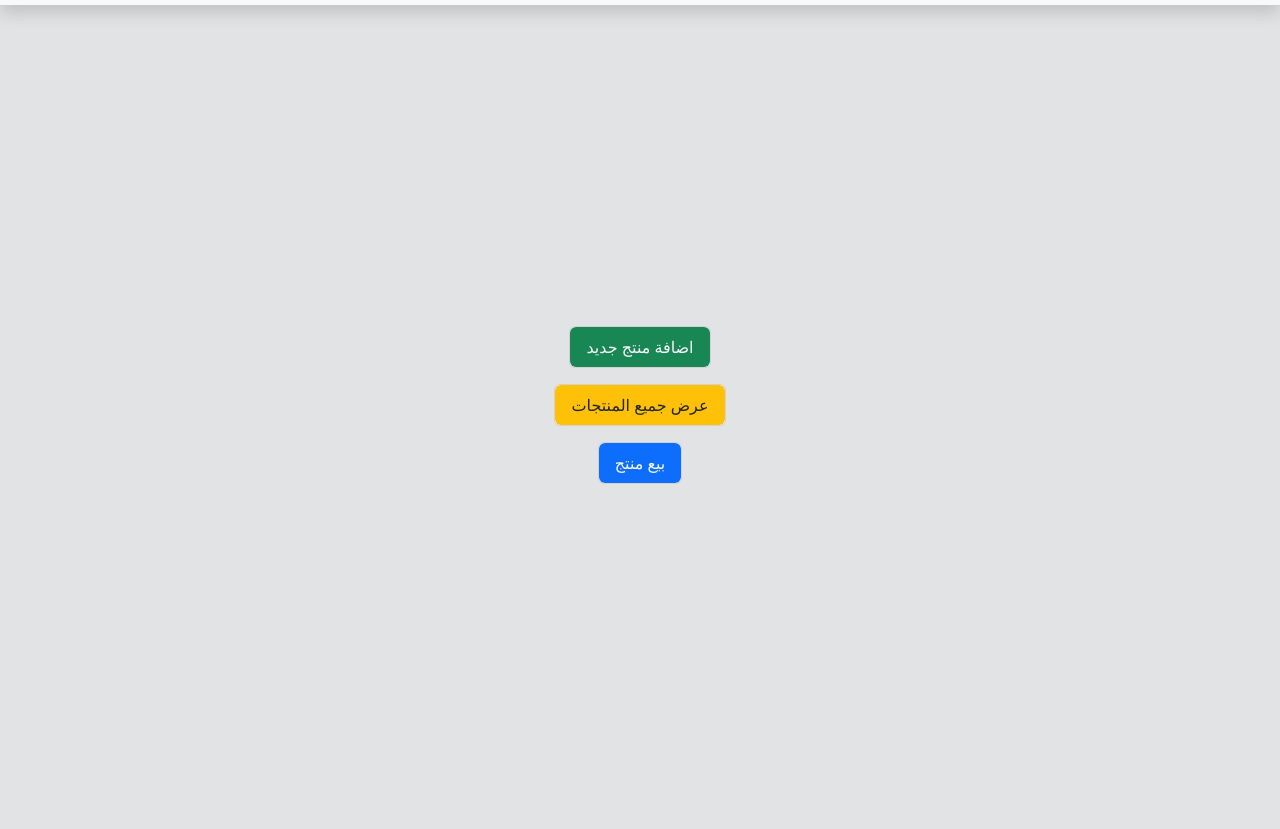
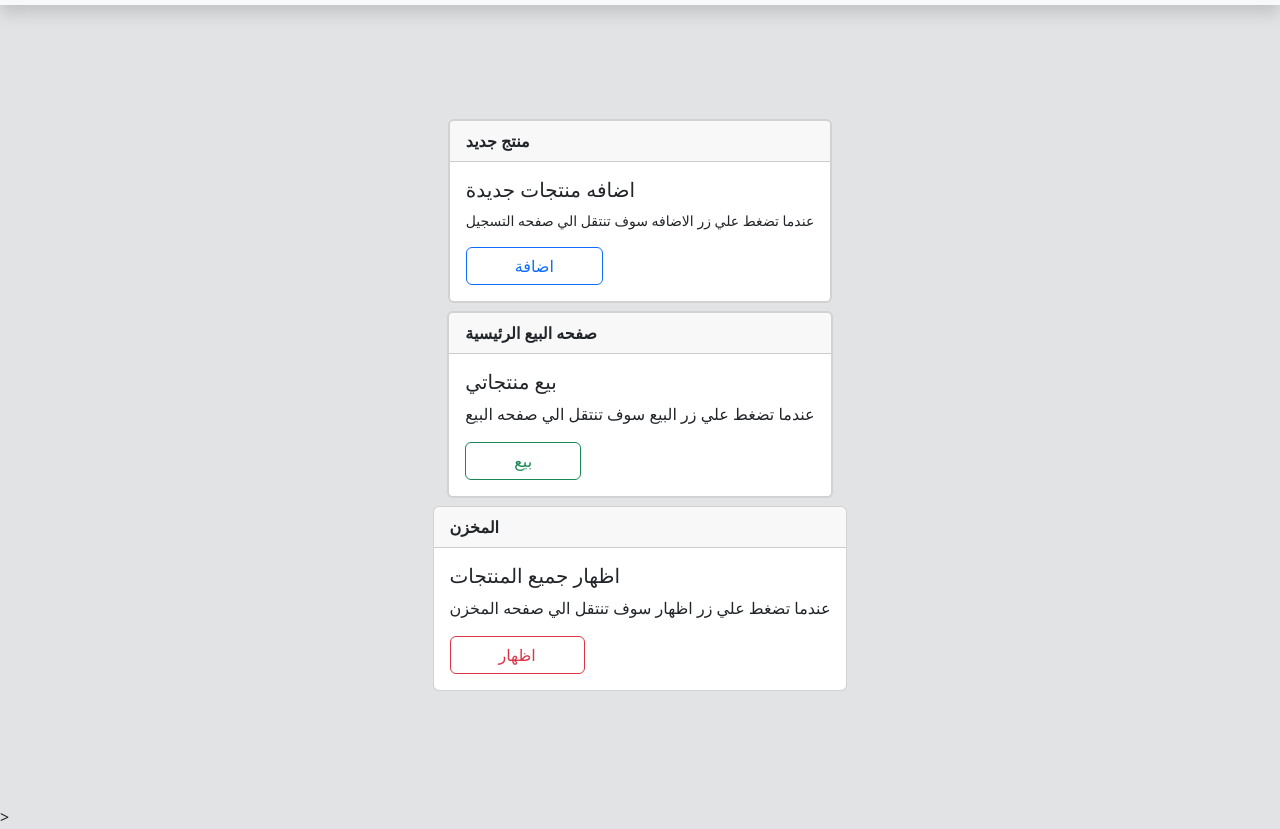
Before and after one commit to Ahmedkhaled-ui/70-OutLet, a plain HTML site: page index.html in a window 1280 px wide. Shown: the part 69-898 px from the top of the page. Before the commit the page ends 874 px from the top, so only its background shows below. Drawn offline with nearby package versions, Linux system fonts and the light colour scheme.

Commit message:
edit index page

```diff
--- a/index.html
+++ b/index.html
@@ -53,37 +53,40 @@
     <main>
       <section>
         <div
-          class="container vh-100 d-flex flex-column justify-content-center align-items-center gap-3">
-          <div class="card">
-            <a class="text-decoration-none" href="add.html">
-              <ul class="list-group list-group-flush">
-                <li class="list-group-item bg-success text-light rounded-2">
-                  اضافة منتج جديد
-                </li>
-              </ul>
-            </a>
+          class="container vh-100 d-flex flex-column justify-content-center align-items-center gap-2">
+          <div class="card border-2">
+            <div class="card-header fw-bolder">منتج جديد</div>
+            <div class="card-body">
+              <h5 class="card-title">اضافه منتجات جديدة</h5>
+              <p class="card-text small">
+                عندما تضغط علي زر الاضافه سوف تنتقل الي صفحه التسجيل
+              </p>
+              <a href="add.html" class="btn btn-outline-primary px-5">اضافة</a>
+            </div>
           </div>
-
-          <div class="card">
-            <a class="text-decoration-none" href="home.html">
-              <ul class="list-group list-group-flush">
-                <li class="list-group-item bg-warning rounded-2">
-                  عرض جميع المنتجات
-                </li>
-              </ul>
-            </a>
+          <div class="card border-2">
+            <div class="card-header fw-bolder">صفحه البيع الرئيسية</div>
+            <div class="card-body">
+              <h5 class="card-title">بيع منتجاتي</h5>
+              <p class="card-text">
+                عندما تضغط علي زر البيع سوف تنتقل الي صفحه البيع
+              </p>
+              <a href="sale.html" class="btn btn-outline-success px-5">بيع</a>
+            </div>
           </div>
-          <div class="card">
-            <a class="text-decoration-none" href="sale.html">
-              <ul class="list-group list-group-flush">
-                <li class="list-group-item bg-primary text-light rounded-2">
-                  بيع منتج
-                </li>
-              </ul>
-            </a>
+          <div class="card border-1">
+            <div class="card-header fw-bolder">المخزن</div>
+            <div class="card-body">
+              <h5 class="card-title">اظهار جميع المنتجات</h5>
+              <p class="card-text">
+                عندما تضغط علي زر اظهار سوف تنتقل الي صفحه المخزن
+              </p>
+              <a href="home.html" class="btn btn-outline-danger px-5">اظهار</a>
+            </div>
           </div>
         </div>
       </section>
+      >
     </main>
     <script
       src="https://cdn.jsdelivr.net/npm/bootstrap@5.3.3/dist/js/bootstrap.bundle.min.js"
```
Also changed, not shown: add.html (+1 -1 lines).
